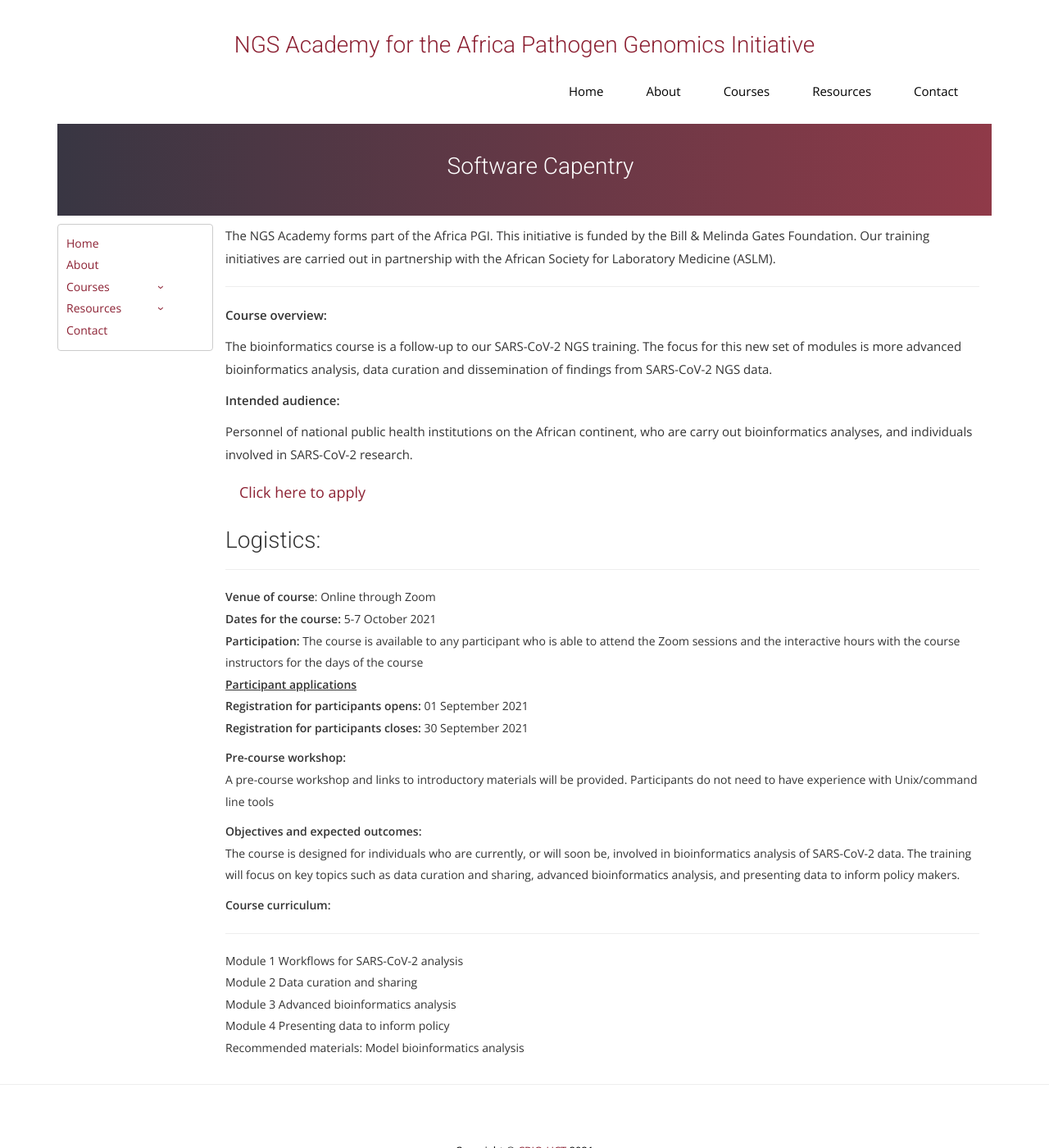
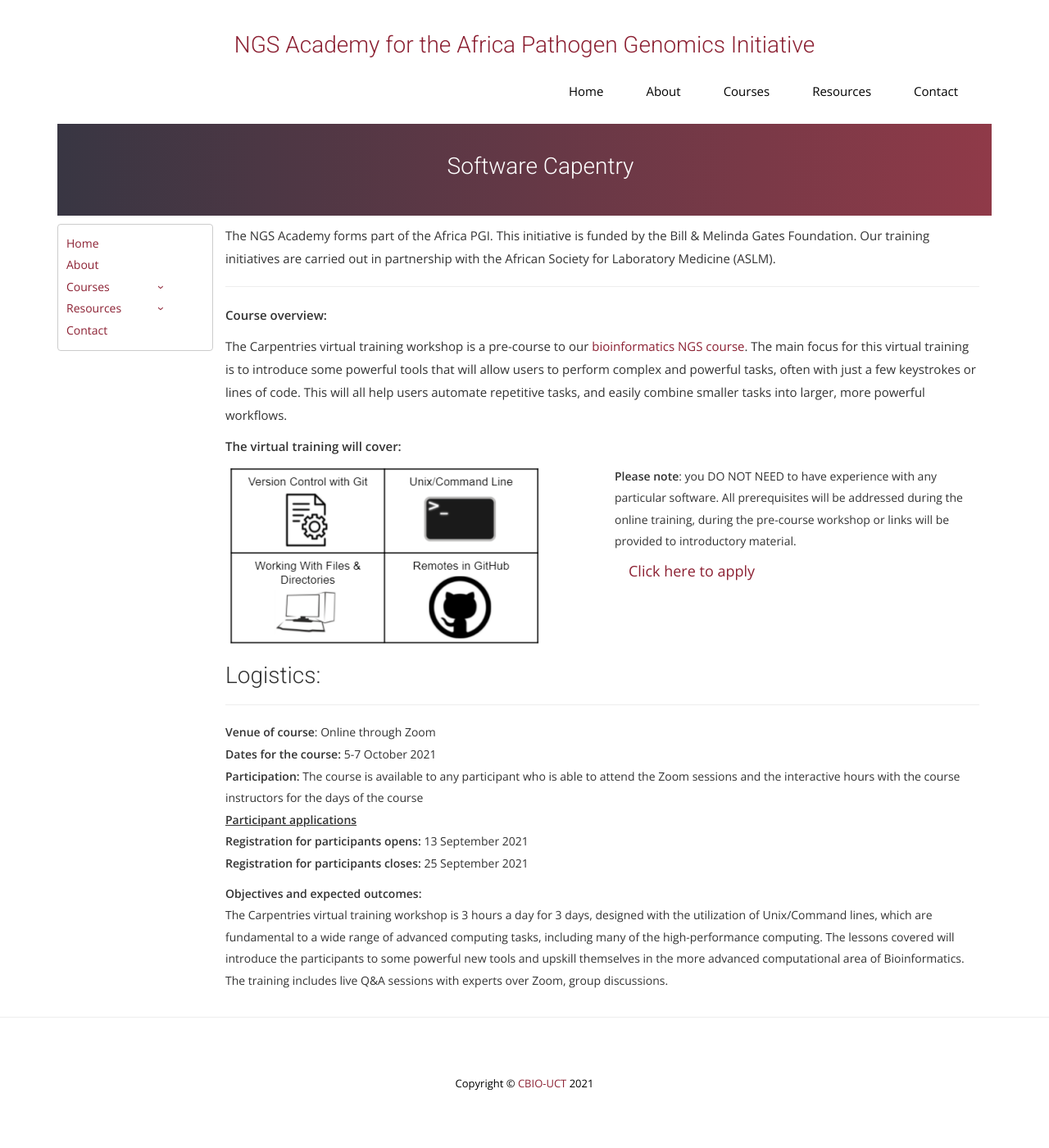
Before and after one commit to uct-cbio/ngs-academy, a Jekyll site: the page built from _posts/2021-09-01-Software-Capentries-Course-2021.md, in a window 1280 px wide and 1400 px high. Shown: the whole window at 82% size. Built offline with Jekyll 4.4.1, drawn with Linux system fonts in a browser that asks for light colours; nearby versions of some CDN libraries; some web fonts are replaced; comment, search, counter and statistics services are not loaded.

Commit message:
updated upcoming, courses and available courses pages

```diff
--- a/_posts/2021-09-01-Software-Capentries-Course-2021.md
+++ b/_posts/2021-09-01-Software-Capentries-Course-2021.md
@@ -4,8 +4,8 @@
 date: 2021-08-31
 main_menu: courses
 permalink: /:year/:title
-category:
-course_overview : The bioinformatics course is a follow-up to our SARS-CoV-2 NGS training. The focus for this new set of modules is more advanced bioinformatics analysis, data curation and dissemination of findings.
+category: upcoming
+course_overview : The Carpentries virtual training workshop is a pre-course to our bioinformatics NGS course. The main focus for this virtual training is to introduce some powerful tools that will allow users to perform complex and powerful tasks, often with just a few keystrokes or lines of code. This will all help users automate repetitive tasks, and easily combine smaller tasks into larger, more powerful workflows.
 start_date: 2021-06-28
 end_date: 2021-07-22
 group: group1
@@ -19,16 +19,27 @@
 
 <p align="left"><b >Course overview:</b></p>
 
- <p align="left">The bioinformatics course is a follow-up to our SARS-CoV-2 NGS training. The focus for this new set of modules is more advanced bioinformatics analysis, data curation and dissemination of findings from SARS-CoV-2 NGS data.
+ <p align="left"> The Carpentries virtual training workshop is a pre-course to our <a href="{{ site.baseurl }}2021/SARS-CoV-2-NGS-Bioinformatics-Course-2021" target="_blank"> bioinformatics NGS course</a>. The main focus for this virtual training is to introduce some powerful tools that will allow users to perform complex and powerful tasks, often with just a few keystrokes or lines of code. This will all help users automate repetitive tasks, and easily combine smaller tasks into larger, more powerful workflows.
  <p>
 
 
 
-<p align="left"><b class="text-left">Intended audience:</b></p>
+<p align="left"><b class="text-left">The virtual training will cover:</b></p>
 
-<p>Personnel of national public health institutions on the African continent, who are carry out bioinformatics analyses, and individuals involved in SARS-CoV-2 research. </p>
+<div class="row">
+    <div class="col-sm-6">
+     <div><img alt="..." src="{{ site.baseurl }}img/soft_carpt.png" />
+    <!-- <p class="small"> Source: CBIO UCT</p> -->
+  </div>
+    </div>
+    <div class="col-sm-6">
+    <div>
+    <b>Please note</b>: you DO NOT NEED to have experience with any particular software. All prerequisites will be addressed during the online training, during the pre-course workshop or links will be provided to introductory material. <br>
+<a class="btn btn-secondary btn-lg" href="https://redcap.h3abionet.org/redcap/surveys/?s=C787XMMYNA" role="button" target="_blank">Click here to apply</a>
+    </div>
+    </div>
+  </div>
 
-<a class="btn btn-secondary btn-lg" href="https://redcap.h3abionet.org/redcap/surveys/?s=C787XMMYNA" role="button" target="_blank">Click here to apply</a>
 
 <h3>Logistics: </h3>
 <hr>
@@ -51,35 +62,20 @@
 
 <u><li><b>Participant applications</b></li></u>
 
-<li><b>Registration for participants opens:</b> 01 September 2021</li>
+<li><b>Registration for participants opens:</b> 13 September 2021</li>
 
-<li><b>Registration for participants closes:</b> 30 September 2021</li>
+<li><b>Registration for participants closes:</b> 25 September 2021</li>
 
 <!-- <li><b>Notification date for successful Applicants:</b> </li> -->
-</ol>
-
-<b>Pre-course workshop:</b>
-<ol>
-<li> A pre-course workshop and links to introductory materials will be provided. Participants do not need to have experience with Unix/command line tools</li>
 </ol>
 
 <b>Objectives and expected outcomes:</b>
 
 <ol>
-<li>The course is designed for individuals who are currently, or will soon be, involved in bioinformatics analysis of SARS-CoV-2 data. The training will focus on key topics such as data curation
-and sharing, advanced bioinformatics analysis, and presenting data to inform policy makers.</li>
+<li>The Carpentries virtual training workshop is 3 hours a day for 3 days, designed with the utilization of
+Unix/Command lines, which are fundamental to a wide range of advanced computing tasks, including
+many of the high-performance computing. The lessons covered will introduce the participants to some
+powerful new tools and upskill themselves in the more advanced computational area of Bioinformatics.
+The training includes live Q&A sessions with experts over Zoom, group discussions.</li>
 
 </ol>
-
-<!-- <b>Course limitations</b>: None -->
-<b>Course curriculum:</b>
-<hr>
-<ol class="list-unstyled">
-<li>Module 1 Workflows for SARS-CoV-2 analysis</li>
-<li>Module 2 Data curation and sharing</li>
-<li>Module 3 Advanced bioinformatics analysis</li>
-<li>Module 4 Presenting data to inform policy</li>
-<li>Recommended materials: Model bioinformatics analysis</li>
-</ol>
-
-<!-- <b>Course schedule</b> -->
--- a/about-us.html
+++ b/about-us.html
@@ -32,7 +32,7 @@
       (NGS) for pathogen surveillance and response. Several nodes are being established across Africa under this
       initiative which will need to receive training on all aspects of NGS implementation.</p>
   </div>
-  <div class="col-sm-2"><img alt="..." src="/ngs-academy/img/dna_double_strand.png" />
+  <div class="col-sm-2"><img alt="..." src="{{ site.baseurl }}img/dna_double_strand.png" />
     <p class="small"> Source: CBIO UCT</p>
   </div>
 
--- a/available-courses.html
+++ b/available-courses.html
@@ -18,7 +18,7 @@
       {% if post.categories contains "available" %}
       <li class="list-unstyled">
         <a href="{{ site.baseurl }}{{ post.url }}">{{ post.title }}</a>
-        <p></p><small class="text-muted">posted: {{post.date
+        <small class="text-muted">posted: {{post.date
           | date_to_string}} </small>
 
 
--- a/courses.html
+++ b/courses.html
@@ -37,8 +37,8 @@
     {% if post.categories contains "upcoming" %}
     <li class="list-unstyled">
       <a href="{{ site.baseurl }}{{ post.url }}">{{ post.title }}</a>
-      <p>{{post.course_overview}}</p><small class="text-muted">posted: {{post.date
-        | date_to_string}} </small>
+      <p>{{post.course_overview}} <small class="text-muted">posted: {{post.date
+          | date_to_string}} </small></p>
 
 
     </li>
--- a/upcoming-courses.html
+++ b/upcoming-courses.html
@@ -19,8 +19,8 @@
       {% if post.categories contains "upcoming" %}
       <li class="list-unstyled">
         <a href="{{ site.baseurl }}{{ post.url }}">{{ post.title }}</a>
-        <p>{{post.course_overview}}</p><small class="text-muted">posted: {{post.date
-          | date_to_string}} </small>
+        <p>{{post.course_overview}}<small class="text-muted"> posted: {{post.date
+            | date_to_string}} </small></p>
 
 
       </li>
```
Also changed, not shown: _posts/2021-08-03-SARS-CoV-2-NGS-Bioinformatics-Course-2021.md (+10 -4 lines), img/soft_carpt.png (added), uploads/soft_carpt.png (added).
